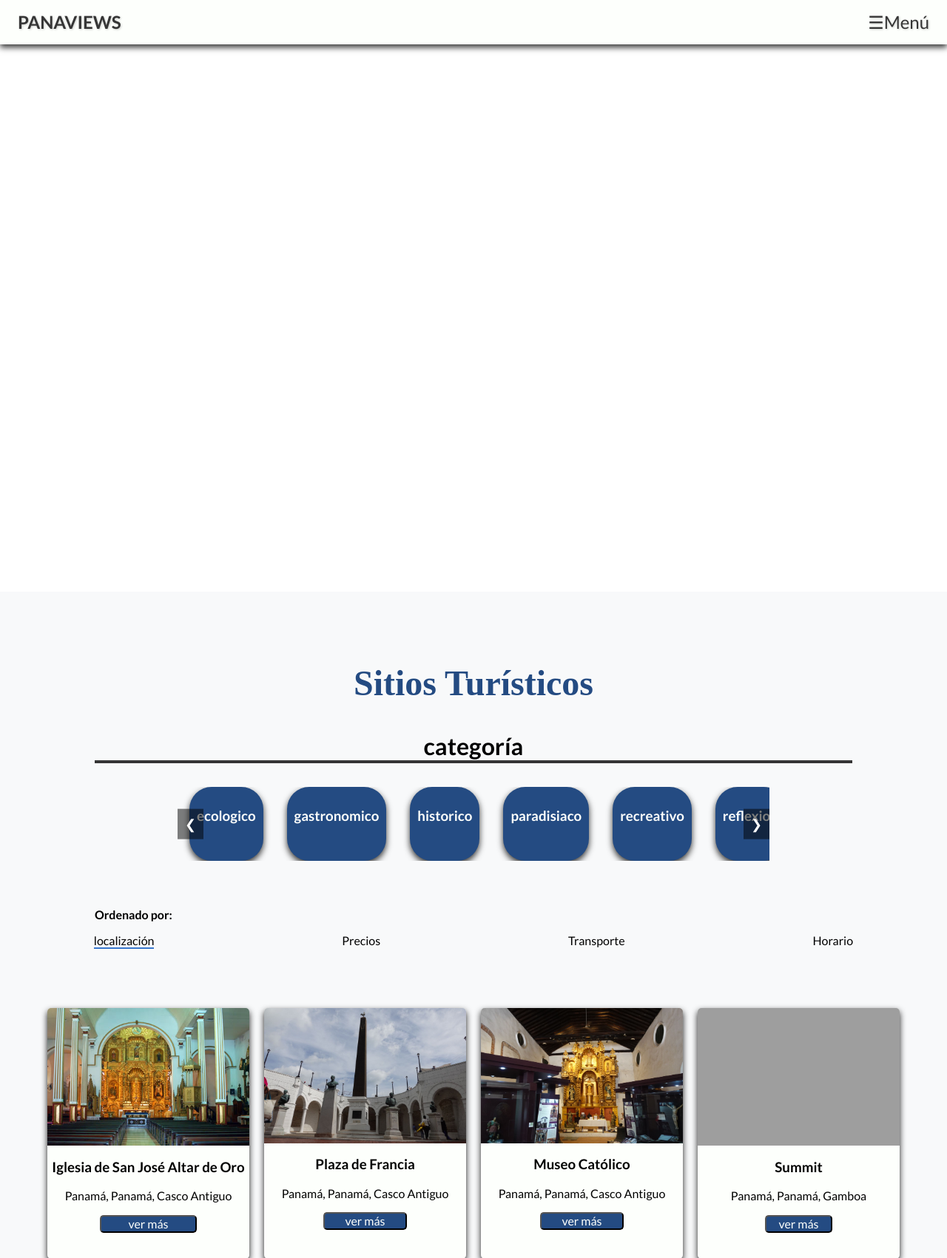
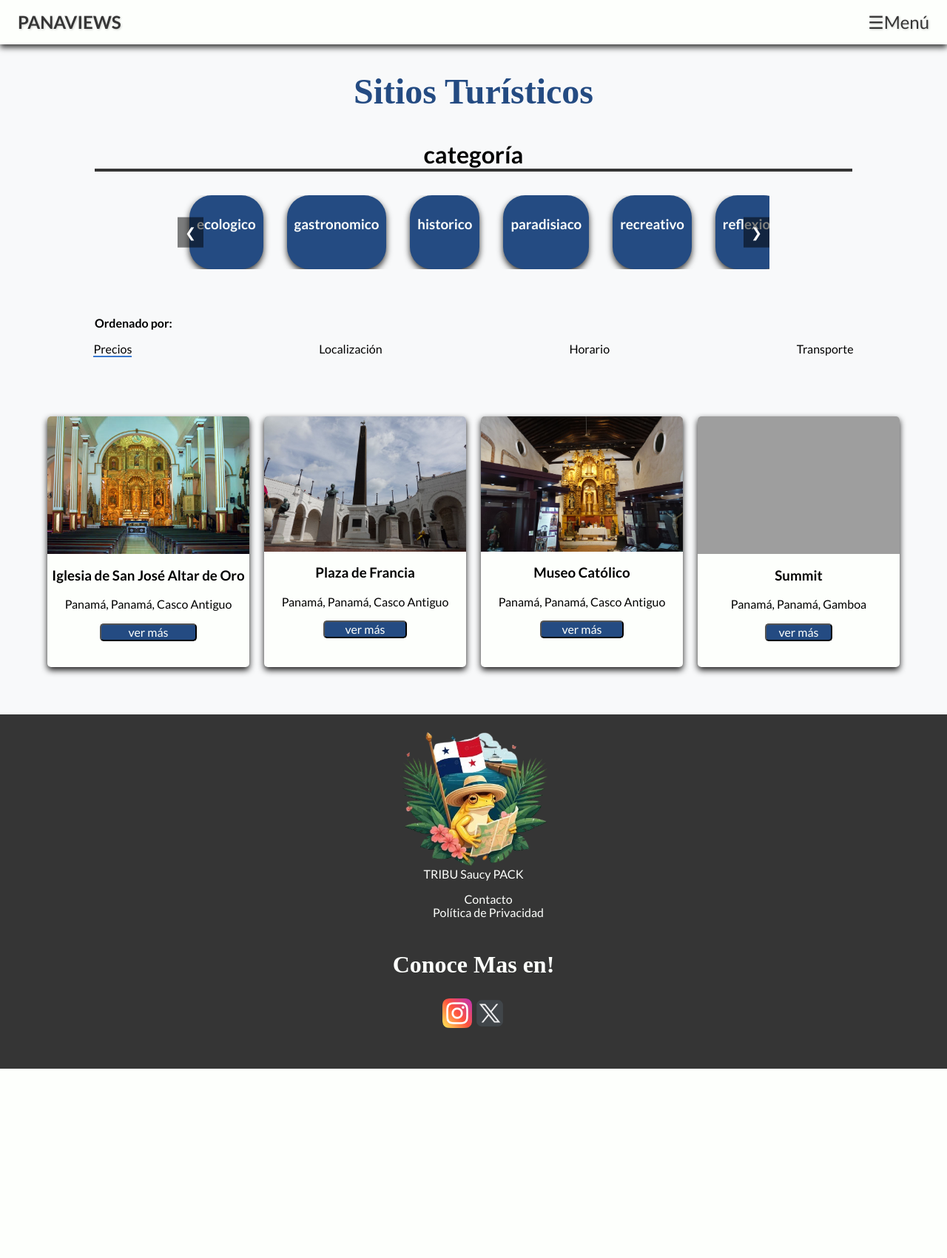
Before and after one commit to Rodrigu157/Panaviews, a PHP site: page /sitios.html in a window 1280 px wide. Shown: the top 1701 px of the page at 74% size. After the commit the page ends 1445 px from the top, so only its background shows below. Run offline with PHP 8.4, Linux system fonts and the light colour scheme; data comes from the database, SQL or seed files in the repository; some web fonts are replaced; grey boxes are pictures that could not be loaded.

Commit message:
fix: header en sitios ERA ocupaba todo el tamano del dispositivo

```diff
--- a/css/sitios.css
+++ b/css/sitios.css
@@ -5,6 +5,7 @@ main h2{
 header{
     background: #fff;
     height: 0;
+    min-height: 0;
     padding: 0;
     margin-bottom: 6em;
 }
--- a/sitios.html
+++ b/sitios.html
@@ -39,10 +39,10 @@
         <div class="otros-container">
             <span>Ordenado por: </span>
             <ul>
-                <li class="activado">localización</li>
-                <li>Precios</li>
+                <li class="activado">Precios</li>
+                <li>Localización</li>
+                <li>Horario</li>
                 <li>Transporte</li>
-                <li>Horario</li>
             </ul>
         </div>
 
```
